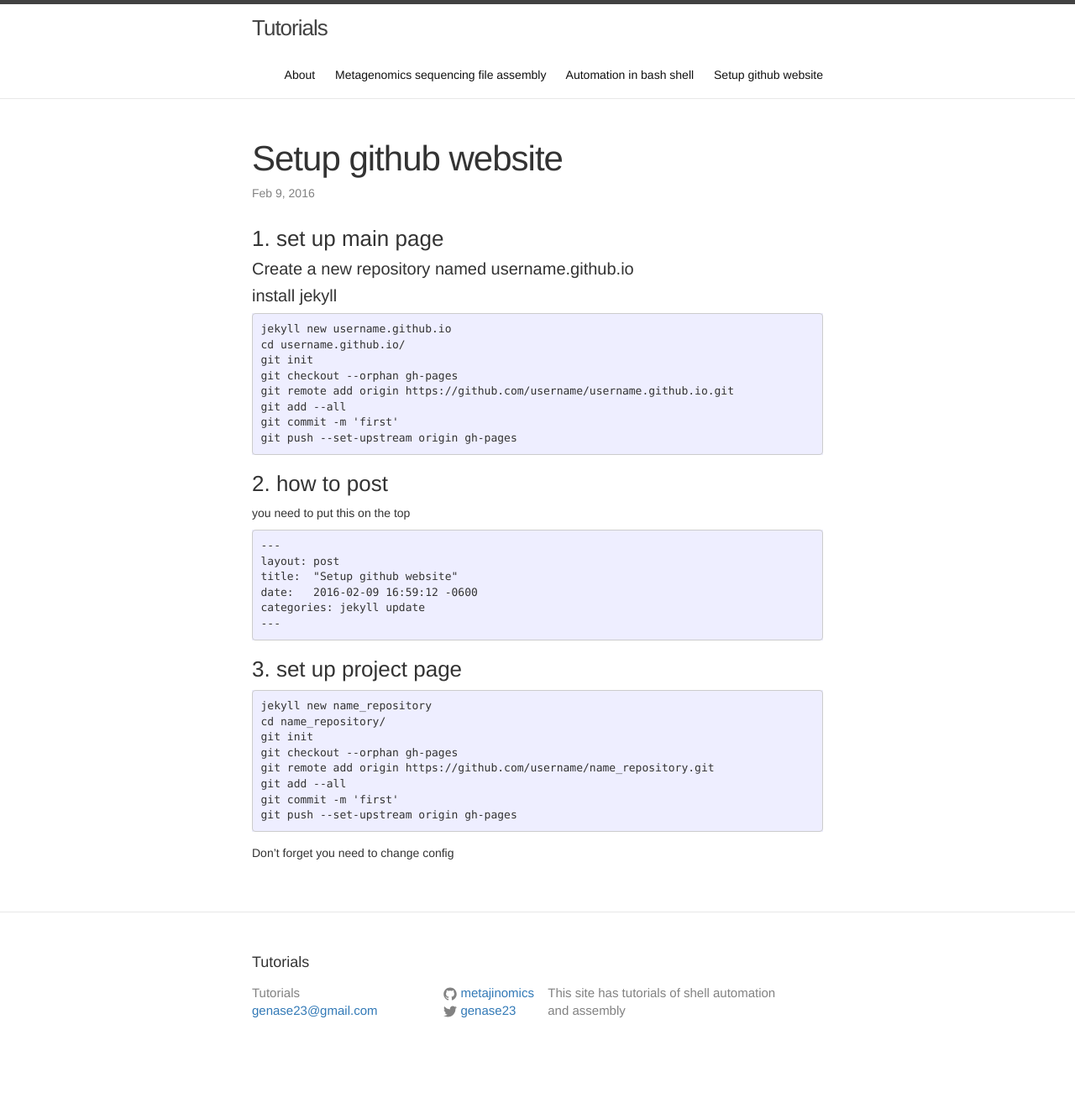
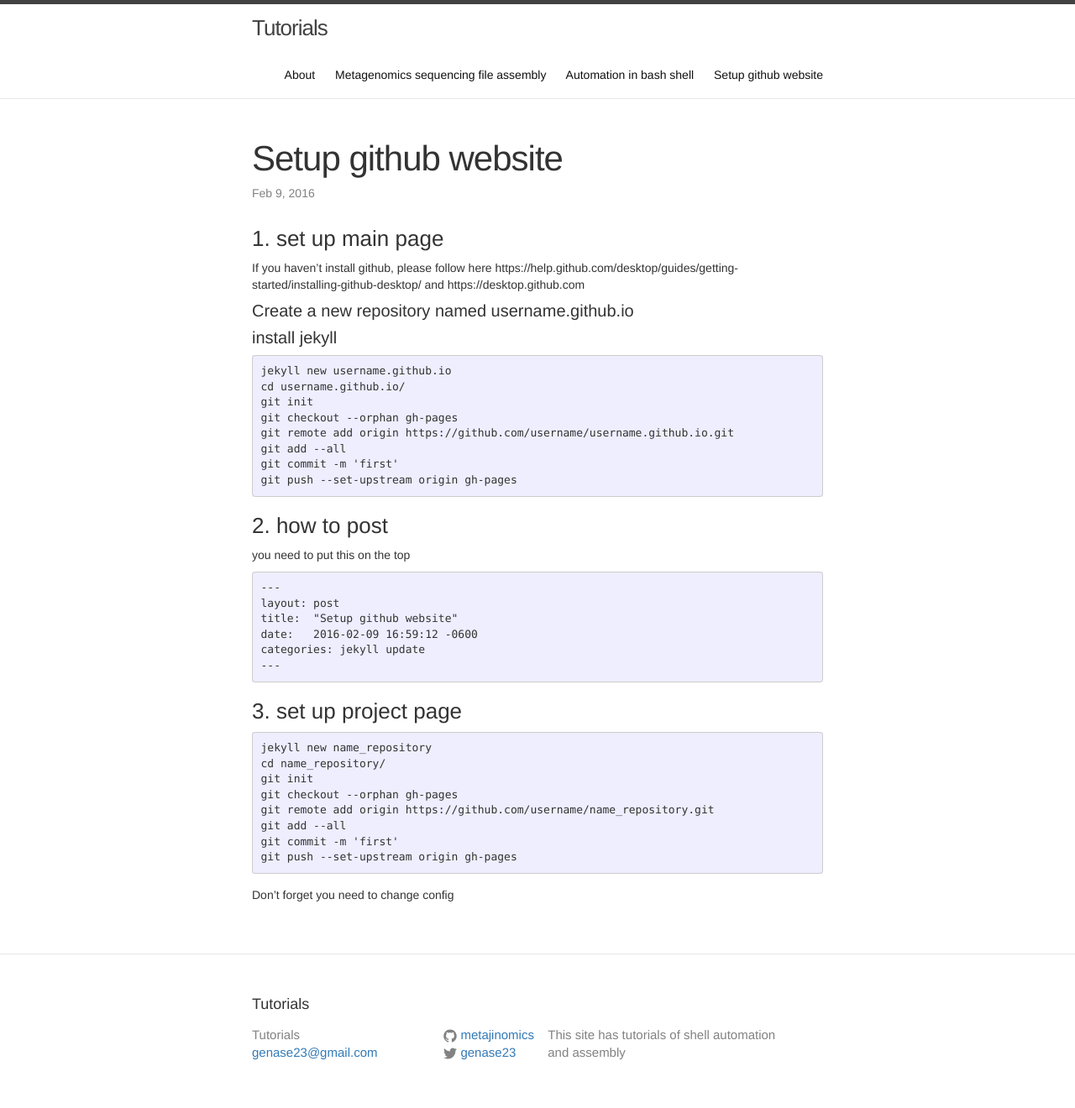
Before and after one commit to metajinomics/tutorials_en, a Jekyll site: the page built from novice/setup_github_webpage.md, in a window 1280 px wide. Shown: the whole page at 84% size. Built offline with Jekyll 4.4.1, drawn with Linux system fonts in a browser that asks for light colours; before the commit the page ends 1270 px from its top, so only the background shows below that.

Commit message:
Update setup_github_webpage.md

```diff
--- a/novice/setup_github_webpage.md
+++ b/novice/setup_github_webpage.md
@@ -6,6 +6,8 @@ categories: jekyll update
 ---
 
 ### 1. set up main page
+If you haven't install github, please follow here https://help.github.com/desktop/guides/getting-started/installing-github-desktop/
+and https://desktop.github.com
 
 
 #### Create a new repository named username.github.io
```
